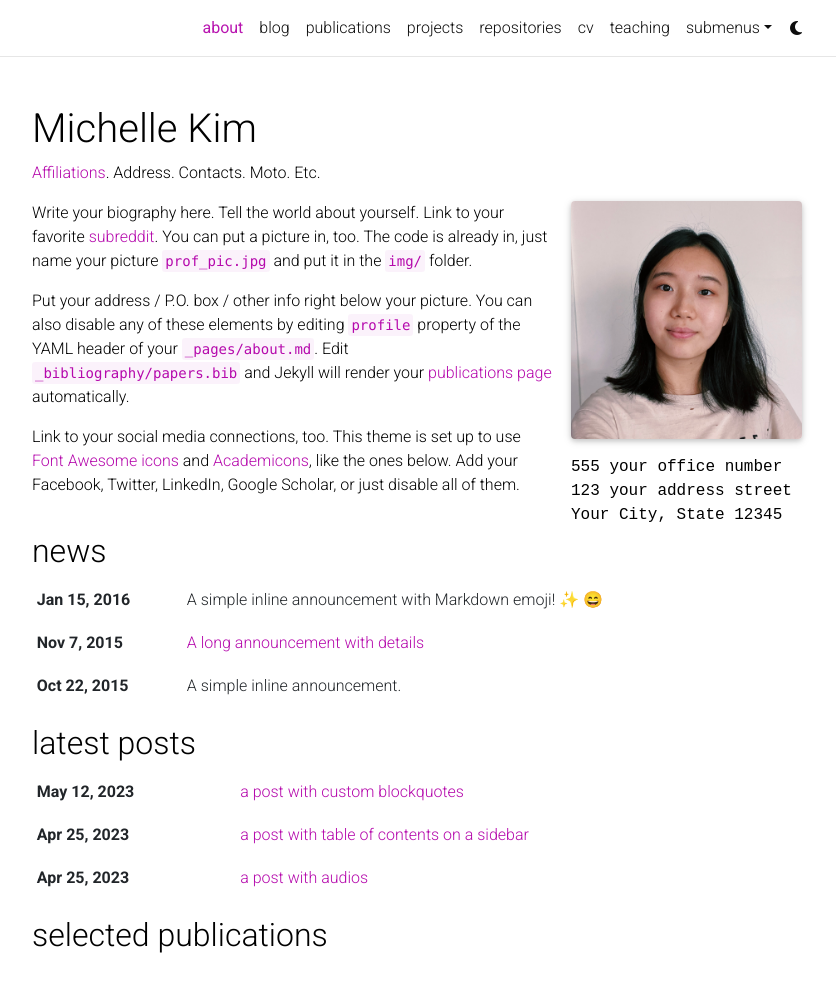
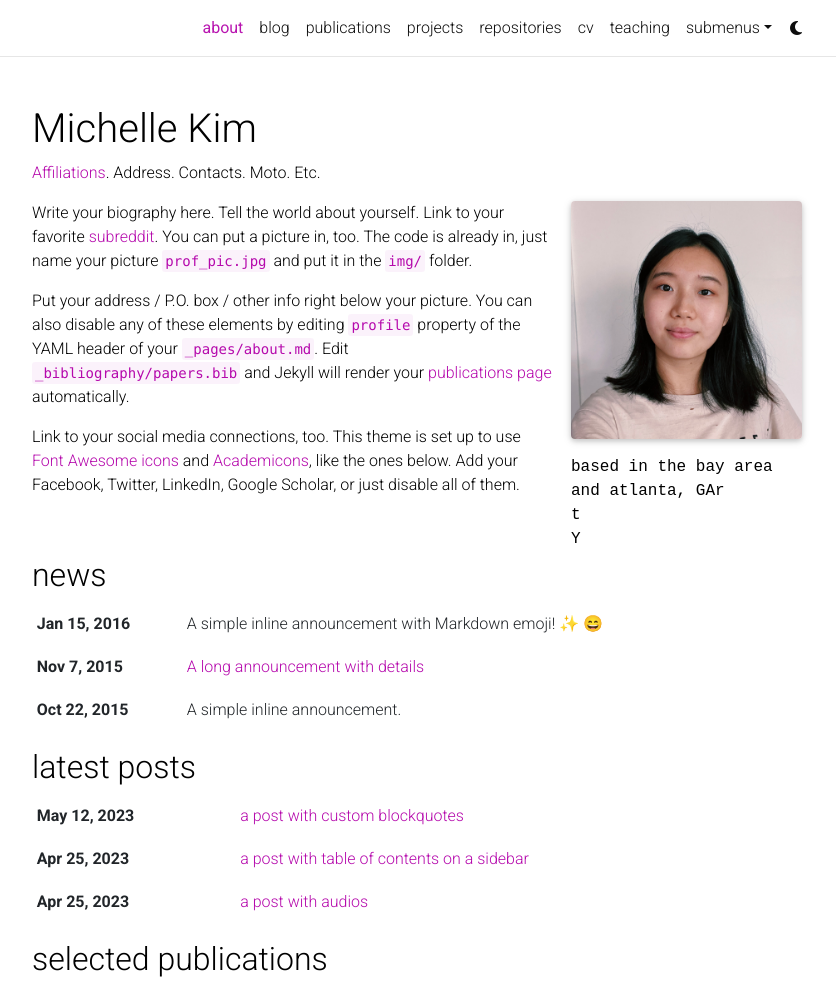
Before and after one commit to michellekim2/michellekim2.github.io, a Jekyll site: the page built from _pages/about.md, in a window 1280 px wide and 1295 px high, cut to the strip 0-982 px from the top of the window. Shown: the whole strip, without its empty margins (223-1059 px from the left). Built offline with Jekyll 4.4.1, drawn with Linux system fonts in a browser that asks for light colours; full-size pictures stand in for the smaller copies a plugin makes; emoji names are drawn with the system emoji font; comment, search, counter and statistics services are not loaded; a style sheet for code colours, icons or effects is not loaded.

Commit message:
Update about.md

```diff
--- a/_pages/about.md
+++ b/_pages/about.md
@@ -9,9 +9,9 @@ profile:
   image: prof_pic.jpg
   image_circular: false # crops the image to make it circular
   address: >
-    <p>555 your office number</p>
-    <p>123 your address street</p>
-    <p>Your City, State 12345</p>
+    <p>based in the bay area and atlanta, GAr</p>
+    <p>t</p>
+    <p>Y</p>
 
 news: true  # includes a list of news items
 latest_posts: true  # includes a list of the newest posts
```
